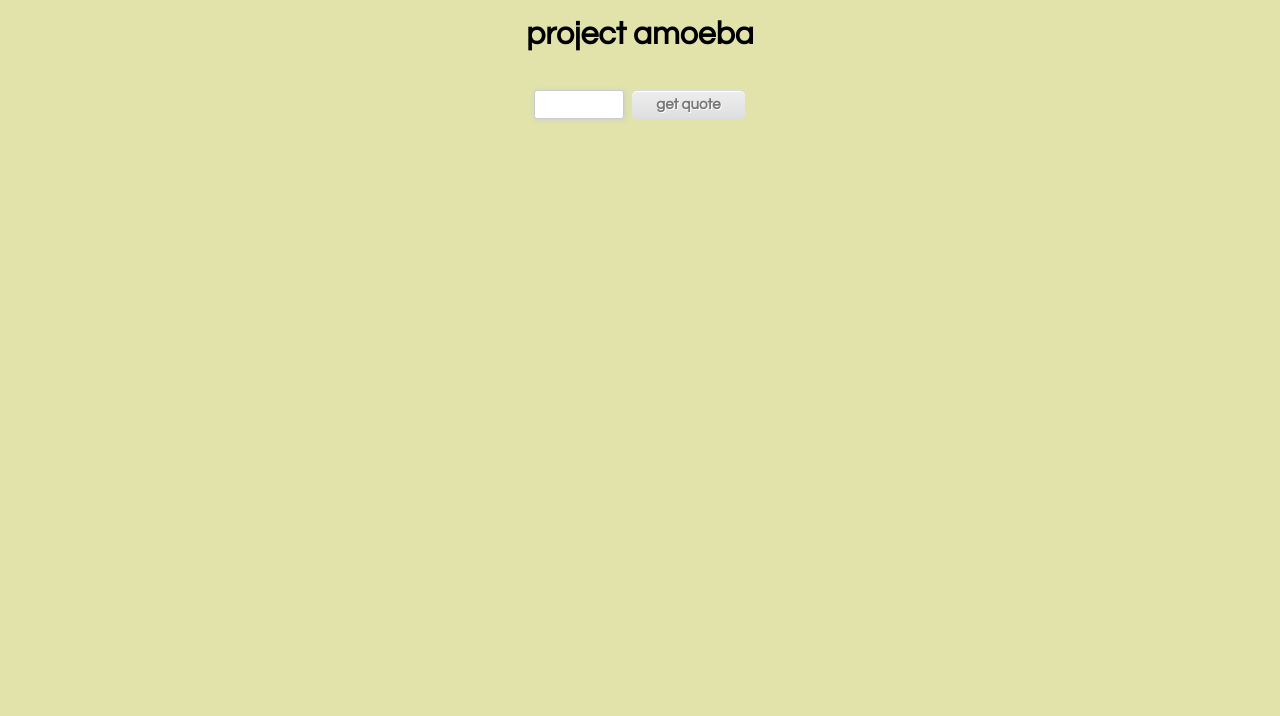
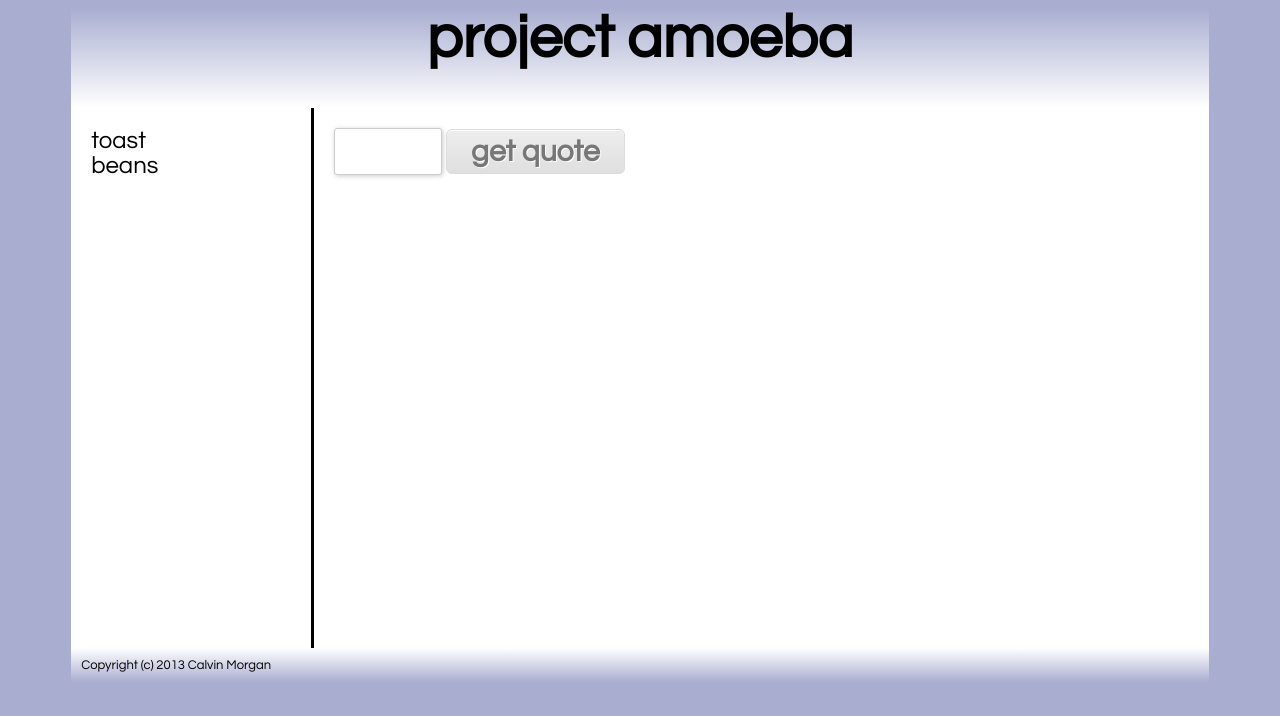
Before and after one commit to themorgs/project-amoeba, a plain HTML site: page index.html in a window 1280 px wide. Drawn offline with nearby package versions, Linux system fonts and the light colour scheme.

Commit message:
Major restyling

```diff
--- a/index.html
+++ b/index.html
@@ -1,25 +1,33 @@
+<!DOCTYPE html>
 <html>
     <head>
         <!-- Google Web Fonts http://www.google.com/fonts/ -->
         <link href='//fonts.googleapis.com/css?family=Questrial' rel='stylesheet' type='text/css'>
         <link href='style/master.css' rel='stylesheet' type='text/css'>
+        <link href='style/inputs.css' rel='stylesheet' type='text/css'>
 
         <!-- jQuery reference -->
         <script type="text/javascript" src="//ajax.googleapis.com/ajax/libs/jquery/1.9.1/jquery.min.js"></script>
         <script type="text/javascript" src="src/amoeba.all.js"></script>
     </head>
     <body id="main-page">
-        <div>
-        <p id="header">project amoeba</p>
+        <div id="wrapper">
+            <header>project amoeba</header>
+            <div id="container">
+                <nav>
+                    toast<br>
+                    beans
+                </nav>
 
+                <section id="content">
+                    <input type="text" id="txtQuote" />
+                    <button id="btnGetQuote" class="button" OnClick="GetQuote(txtQuote);">get quote</button>
 
-        <input type="text" id="txtQuote" />
-        <button id="btnGetQuote" class="button" OnClick="GetQuote(txtQuote);">get quote</button>
-
-        <p id="quote" class="p-normal"></p>
-        <p id="quoteTime" class="p-small"></p>
-
+                    <p id="quote" style="font-size: xx-large"></p>
+                    <p id="quoteTime" style="font-size: small"></p>
+                </section>
+            </div>
+            <footer>Copyright (c) 2013 Calvin Morgan</footer>
         </div>
-
     </body>
 </html>
--- /dev/null
+++ b/style/inputs.css
@@ -0,0 +1,59 @@
+.button {
+    -moz-box-shadow:inset 0px 1px 0px 0px #ffffff;
+    -webkit-box-shadow:inset 0px 1px 0px 0px #ffffff;
+	box-shadow:inset 0px 1px 0px 0px #ffffff;
+	background:-webkit-gradient( linear, left top, left bottom, color-stop(0.05, #ededed), color-stop(1, #dfdfdf) );
+	background:-moz-linear-gradient( center top, #ededed 5%, #dfdfdf 100% );
+	filter:progid:DXImageTransform.Microsoft.gradient(startColorstr='#ededed', endColorstr='#dfdfdf');
+	background-color:#ededed;
+	-moz-border-radius:6px;
+	-webkit-border-radius:6px;
+	border-radius:6px;
+	border:1px solid #dcdcdc;
+	display:inline-block;
+	color:#777777;
+	font-family:'Questrial',sans-serif;
+	font-size:30px;
+	font-weight:bold;
+	padding:6px 24px;
+	text-decoration:none;
+	text-shadow:1px 1px 0px #ffffff;
+    }
+
+.button:hover {
+	background:-webkit-gradient( linear, left top, left bottom, color-stop(0.05, #dfdfdf), color-stop(1, #ededed) );
+	background:-moz-linear-gradient( center top, #dfdfdf 5%, #ededed 100% );
+	filter:progid:DXImageTransform.Microsoft.gradient(startColorstr='#dfdfdf', endColorstr='#ededed');
+	background-color:#dfdfdf;
+    cursor:hand;
+    }
+
+.button:active {
+	position:relative;
+	top:1px;
+    }
+/* This imageless css button was generated by CSSButtonGenerator.com */
+
+input[type='text'], input[type='password']{
+    width: 90px;
+    height: 29px;
+    border-radius: 3px;
+    border: 1px solid #CCC;
+    padding: 8px;
+    font-weight: 200;
+    font-size: 30px;
+    font-family:'Questrial',sans-serif;
+    box-shadow: 1px 1px 5px #CCC;
+    }
+
+input[type='text']:hover, input[type='password']:hover{
+    width: 90px;
+    height: 29px;
+    border-radius: 3px;
+    border: 1px solid #aaa;
+    padding: 8px;
+    font-weight: 200;
+    font-size: 30px;
+    font-family:'Questrial',sans-serif;
+    box-shadow: 1px 1px 5px #CCC;
+    }
--- a/style/master.css
+++ b/style/master.css
@@ -1,79 +1,54 @@
 
-            #main-page{
-                font-family: 'Questrial', sans-serif;
-                font-size: xx-large;
-                font-weight: bold;
-                background-color: #E1E3AA;
-                border-radius: 4px;
-                padding: 10px;
-                text-align: center;
-                }
-                .p-small{
-                font-family: 'Questrial', sans-serif;
-                font-size: small;
-                font-weight: normal;
-                background-color: #E1E3AA;
-                border-radius: 4px;
-                padding: 10px;
-                text-align: center;
-                }
-                .p-normal{
-                font-size: large;
-                }
-.button {
-    -moz-box-shadow:inset 0px 1px 0px 0px #ffffff;
-	-webkit-box-shadow:inset 0px 1px 0px 0px #ffffff;
-	box-shadow:inset 0px 1px 0px 0px #ffffff;
-	background:-webkit-gradient( linear, left top, left bottom, color-stop(0.05, #ededed), color-stop(1, #dfdfdf) );
-	background:-moz-linear-gradient( center top, #ededed 5%, #dfdfdf 100% );
-	filter:progid:DXImageTransform.Microsoft.gradient(startColorstr='#ededed', endColorstr='#dfdfdf');
-	background-color:#ededed;
-	-moz-border-radius:6px;
-	-webkit-border-radius:6px;
-	border-radius:6px;
-	border:1px solid #dcdcdc;
-	display:inline-block;
-	color:#777777;
-	font-family:'Questrial',sans-serif;
-	font-size:15px;
-	font-weight:bold;
-	padding:6px 24px;
-	text-decoration:none;
-	text-shadow:1px 1px 0px #ffffff;
-}.button:hover {
-	background:-webkit-gradient( linear, left top, left bottom, color-stop(0.05, #dfdfdf), color-stop(1, #ededed) );
-	background:-moz-linear-gradient( center top, #dfdfdf 5%, #ededed 100% );
-	filter:progid:DXImageTransform.Microsoft.gradient(startColorstr='#dfdfdf', endColorstr='#ededed');
-	background-color:#dfdfdf;
-    cursor:hand;
-}.button:active {
-	position:relative;
-	top:1px;
-}
-/* This imageless css button was generated by CSSButtonGenerator.com */
+#main-page{
+    font-family: 'Questrial', sans-serif;
+    font-size: large;
+    background-color: #A9AED1;
+    }
 
-input[type='text'], input[type='password']
-{
-width: 90px;
-height: 29px;
-border-radius: 3px;
-border: 1px solid #CCC;
-padding: 8px;
-font-weight: 200;
-font-size: 15px;
-font-family:'Questrial',sans-serif;
-box-shadow: 1px 1px 5px #CCC;
+#wrapper{
+    width:90%; /*The content will fill 90% of the screen horizontally, you can change this to 100% or a lower percentage to suit your needs*/
+    max-width:1200px; /*the content won't be bigger than 1200px as having too wide a content makes it hard to read*/
+    margin:0 auto; /*positions the content in the centre of the page*/
+    }
+
+header{
+    font-size: 60px ;
+    font-weight: bold;
+    text-align: center;
+    height: 100px;
+    background-color: #b1bdb6;
+    background: -webkit-linear-gradient(top, #A9AED1, #FFFFFF);
+    }
+
+#container{
+
+    font-size: x-large;
+    background: #fff;
+    overflow: auto; /*clears the floats in the child elements */
+    width: 100%
 }
 
-input[type='text']:hover, input[type='password']:hover
-{
-width: 90px;
-height: 29px;
-border-radius: 3px;
-border: 1px solid #aaa;
-padding: 8px;
-font-weight: 200;
-font-size: 15px;
-font-family:'Questrial',sans-serif;
-box-shadow: 1px 1px 5px #CCC;
+nav{
+    width: 200px;
+    height: 500px;
+    float: left;
+    padding: 20px;
+    border-right-style: solid;
+    background-color: #fff;
+    margin-right:-200px; /*negative of section#content left border*/
+    position: relative;
 }
+
+section#content{
+    font-size: large;
+    float: left;
+    padding: 20px;
+    border-left: 200px solid #e7e4ce; /* same width & background colour as nav - gives the impression of equal height columns */
+}
+
+footer{
+    font-size: small;
+    background-color: #b1bdb6;
+    background: -webkit-linear-gradient(bottom, #A9AED1, #FFFFFF);
+    padding: 10px;
+}
```
Also changed, not shown: 1 other file.
